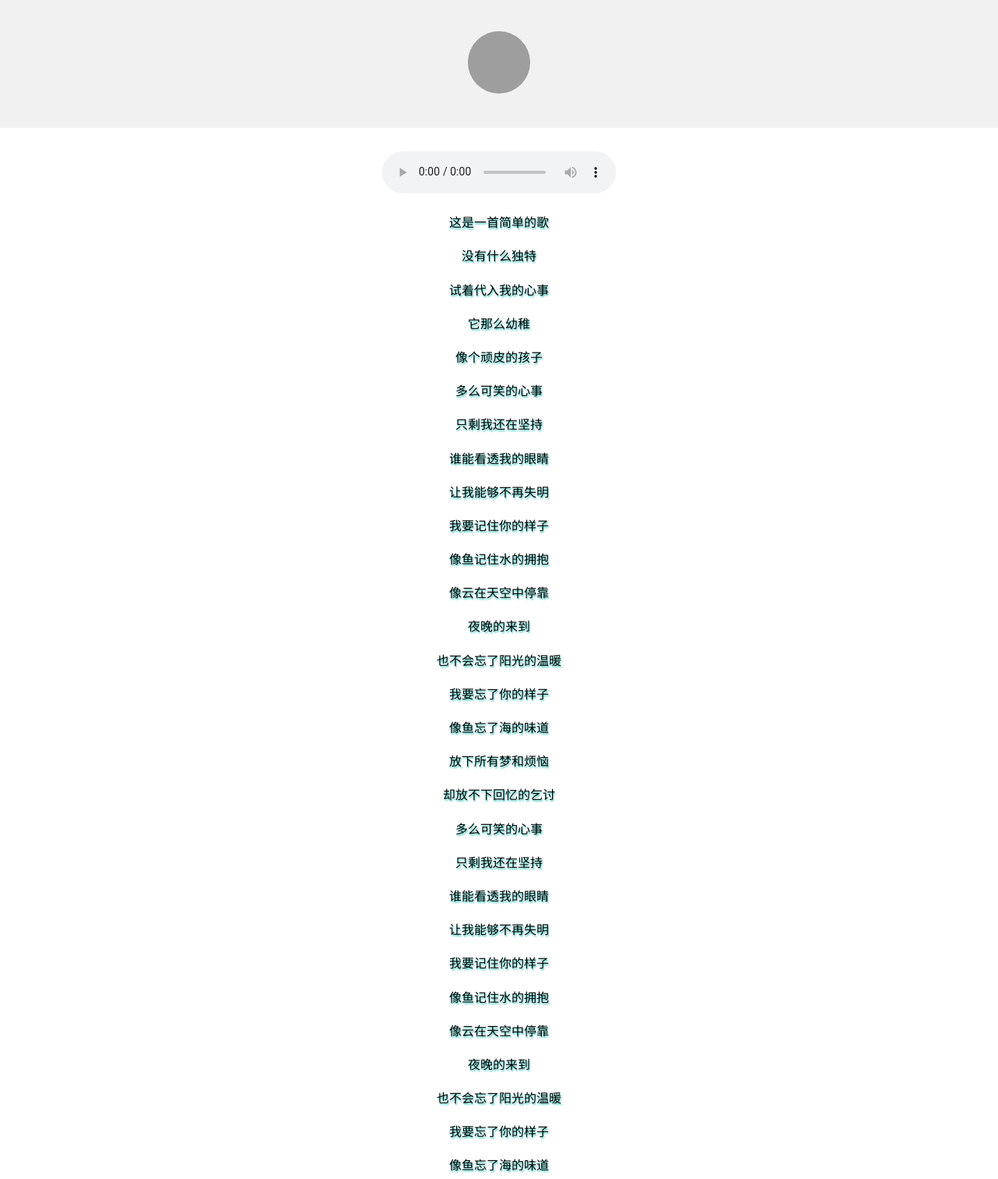
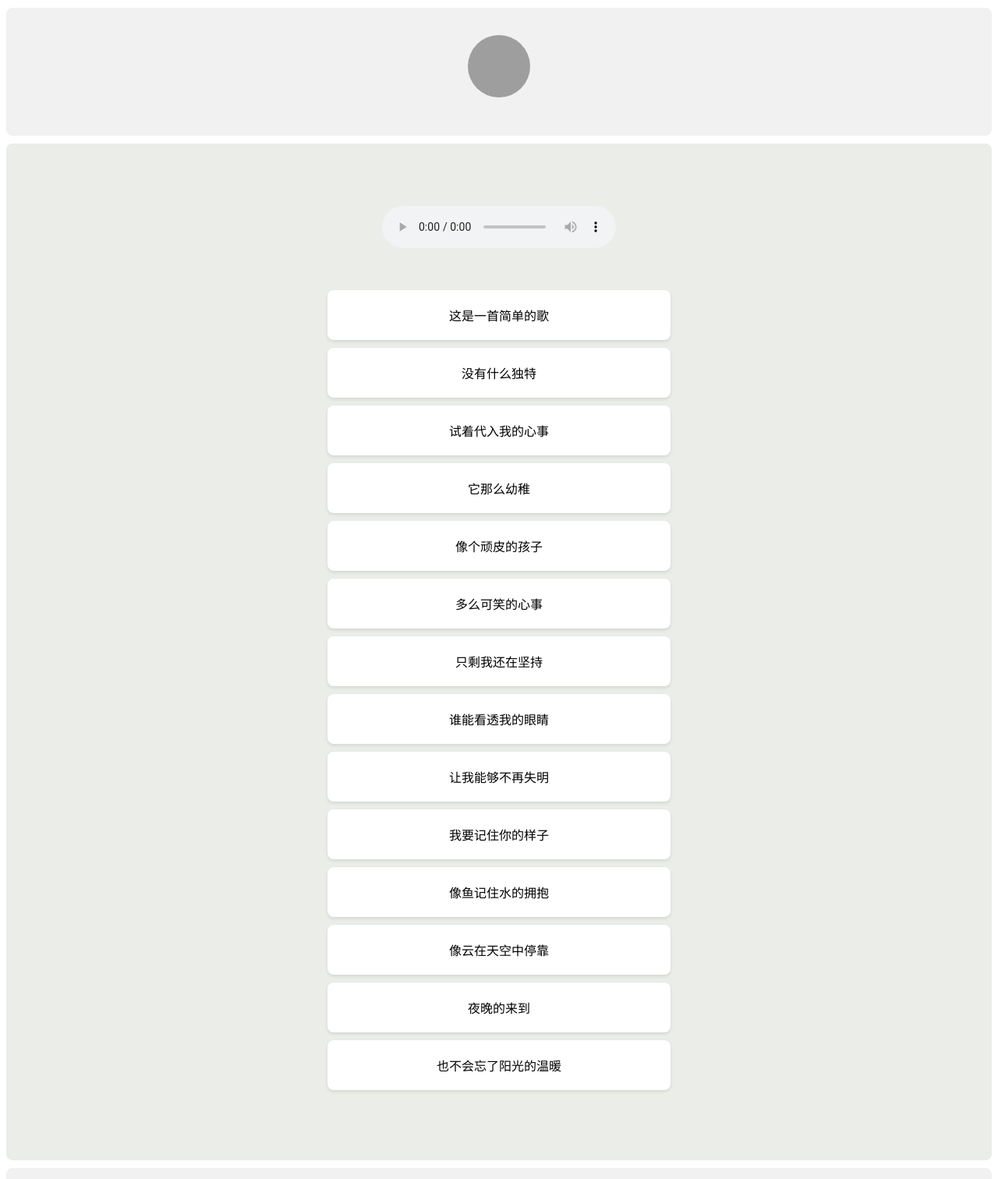
Before and after one commit to Kaminoyagi/re01, a plain HTML site: page index.html in a window 1280 px wide. Shown: the top 1512 px of the page at 78% size. Drawn offline with Linux system fonts and the light colour scheme; grey boxes are pictures that could not be loaded.

Commit message:
Add files via upload

```diff
--- a/index.html
+++ b/index.html
@@ -4,10 +4,33 @@
 <head>
     <meta charset="utf-8">
     <meta name="viewport" content="width=device-width, initial-scale=1" />
-    <title>我的个人网站</title>
+    <title>像鱼</title>
     <style>
-        body {
-            margin: 0;
+        .container {
+            max-width: 400px;
+            margin: 10px auto;
+            padding: 20px;
+            background-color: #fff;
+            border-radius: 8px;
+            box-shadow: 0 2px 4px rgba(0, 0, 0, 0.1);
+        }
+        .container:hover {
+            transform: translateY(-5px) scale(1.05);
+            box-shadow: 0 4px 8px rgba(0, 0, 0, 0.2);
+        }
+        .float{
+            animation: float 2s infinite;
+        }
+        @keyframes float {
+            0% {
+                transform: translateY(0);
+            }
+            50% {
+                transform: translateY(-5px);
+            }
+            100% {
+                transform: translateY(0);
+            }
         }
     </style>
 </head>
@@ -17,54 +40,52 @@
         background-color:#f1f1f1;
         text-align:center;
         padding: 40px;
-        ">
+        margin: 10px auto;
+        border-radius: 8px;">
+    <div class = "float">
         <img src="https://www.keaitupian.cn/cjpic/frombd/1/253/728328963/1751682274.jpg"
         alt ="小狗头像" width = "80px" height = "80px"
-        style="border-radius: 50%;">
+        style="border-radius: 50%;
+        ">
+    </div>
 </div>
 
-    <div style="
-        max-width: 700px;
-        margin: 30px auto;
-        padding: 15px auto;
-        line-height: 1.7;
+
+<div style ="
+        background-color: #ebede9;
+        padding: 40px;
+        margin: 10px auto;
+        border-radius: 8px;
+        max-width: 1300px;">
+
+<div style ="
         text-align: center;
-        text-shadow: 1px 2px 2px rgba(55, 203, 193, 0.966);
-        text-decoration: dashed;
-        ">
+        padding: 40px;">
         <audio controls>
         <source src="王贰浪 - 像鱼.mp3" type="audio/mpeg">
         您的浏览器不支持音频元素。
         </audio>
-    <p>这是一首简单的歌</p>
-    <p>没有什么独特</p>
-    <p>试着代入我的心事</p>
-    <p>它那么幼稚</p>
-    <p>像个顽皮的孩子</p>
-    <p>多么可笑的心事</p>
-    <p>只剩我还在坚持</p>
-    <p>谁能看透我的眼睛</p>
-    <p>让我能够不再失明</p>
-    <p>我要记住你的样子</p>
-    <p>像鱼记住水的拥抱</p>
-    <p>像云在天空中停靠</p>
-    <p>夜晚的来到</p>
-    <p>也不会忘了阳光的温暖</p>
-    <p>我要忘了你的样子</p>
-    <p>像鱼忘了海的味道</p>
-    <p>放下所有梦和烦恼</p>
-    <p>却放不下回忆的乞讨</p>
-    <p>多么可笑的心事</p>
-    <p>只剩我还在坚持</p>
-    <p>谁能看透我的眼睛</p>
-    <p>让我能够不再失明</p>
-    <p>我要记住你的样子</p>
-    <p>像鱼记住水的拥抱</p>
-    <p>像云在天空中停靠</p>
-    <p>夜晚的来到</p>
-    <p>也不会忘了阳光的温暖</p>
-    <p>我要忘了你的样子</p>
-    <p>像鱼忘了海的味道</p>
+</div>
+
+<div style ="
+    text-align: center;
+    margin: 0px;
+    padding-bottom: 40px;">
+    <div class = "container">这是一首简单的歌</div>
+    <div class = "container">没有什么独特</div>
+    <div class = "container">试着代入我的心事</div>
+    <div class = "container">它那么幼稚</div>
+    <div class = "container">像个顽皮的孩子</div>
+    <div class = "container">多么可笑的心事</div>
+    <div class = "container">只剩我还在坚持</div>
+    <div class = "container">谁能看透我的眼睛</div>
+    <div class = "container">让我能够不再失明</div>
+    <div class = "container">我要记住你的样子</div>
+    <div class = "container">像鱼记住水的拥抱</div>
+    <div class = "container">像云在天空中停靠</div>
+    <div class = "container">夜晚的来到</div>
+    <div class = "container">也不会忘了阳光的温暖</div>
+</div>
 </div>
 
     <div style="
@@ -72,6 +93,8 @@
         background-color: #f1f1f1;
         padding: 40px;
         text-align: center;
+        border-radius: 8px;
+        margin: 10px auto;
         ">
         <p>感谢观看！</p>
         <a href="https://www.baidu.com">百度搜索</a>
```
Lines whose indentation alone changed are shown as unchanged.
